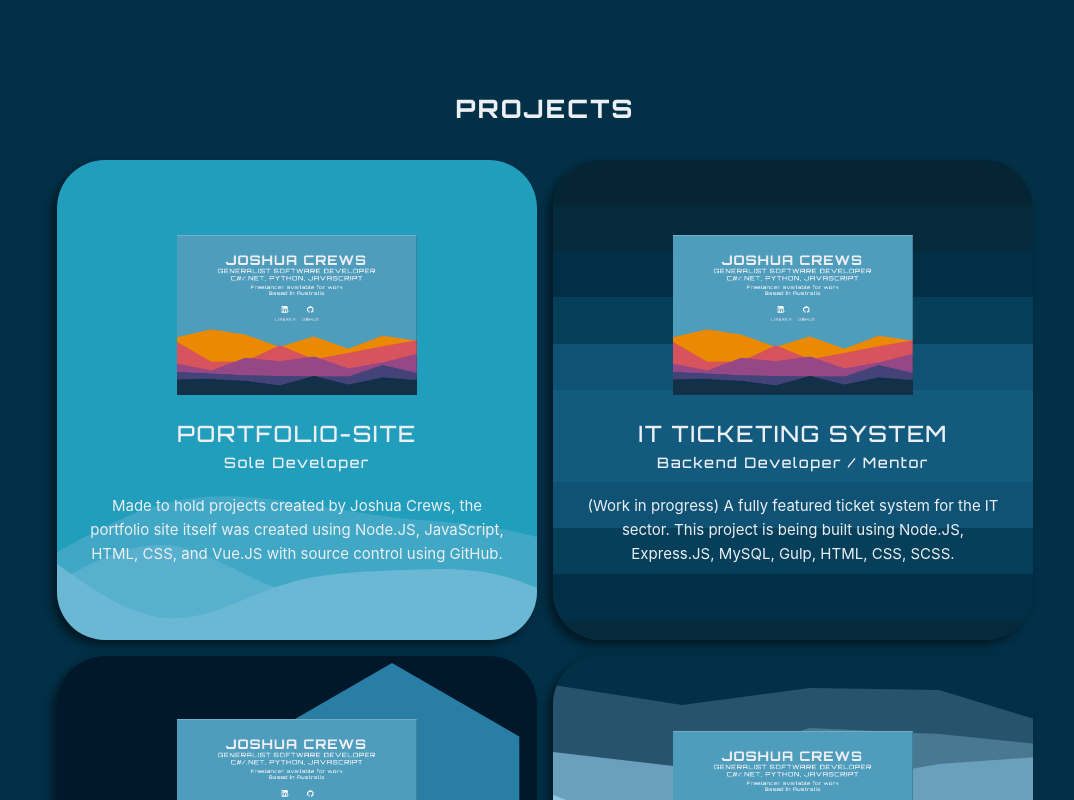
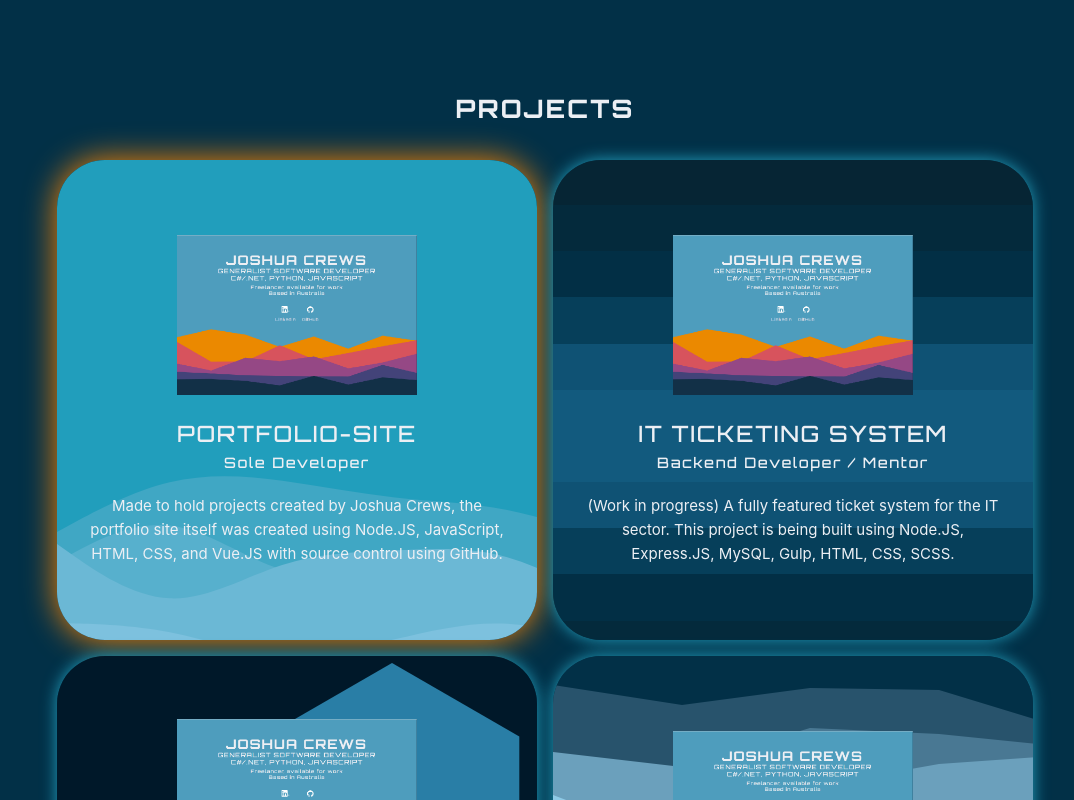
Before and after one commit to TheHungryBandito/portfolio-site, a Vue app in the folder Portfolio-Site/: page / in a window 1280 px wide. In both pictures the pointer is over the link 392 px from the left and 1221 px from the top of the page. Shown: the part 821-1621 px from the top of the page, without its empty margins (95-1169 px from the left). Built offline with nearby package versions, Linux system fonts and the light colour scheme.

Commit message:
Added hover animation to project containers
- When hovering: orange glow, background shifts up
- When not hovering: blue glow, background returns to normal

```diff
--- a/Portfolio-Site/src/assets/main.css
+++ b/Portfolio-Site/src/assets/main.css
@@ -142,10 +142,15 @@ section {
   margin-top: 2rem;
   margin-bottom: 2rem;
   background-color: linear-gradient(to bottom, var(--theme-1), var(--theme-1));
-  box-shadow: -0.315rem 0.315rem 0.625rem rgba(0,0,0,0.5);
+  box-shadow: 0 0 1rem var(--theme-1);
   border-radius: 10%;
   padding: 2rem;
   min-height: 30rem;
+}
+
+#project-container:hover {
+  background-position: 0 -1.25rem;
+  box-shadow: 0 0 2rem var(--theme-4);
 }
 
 #project-container img {
```
